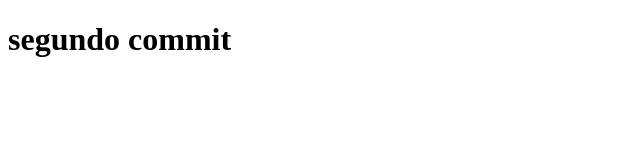
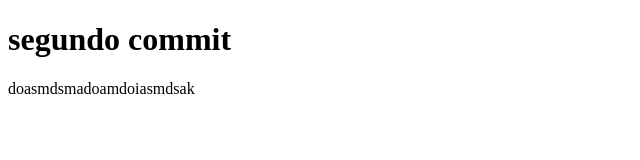
Before and after one commit to jramosi/prueba, a plain HTML site: page index.html in a window 1280 px wide. Shown: the whole page, without its empty margins (0-640 px from the left). Drawn offline with Linux system fonts and the light colour scheme.

Commit message:
desde vsc

```diff
--- a/index.html
+++ b/index.html
@@ -8,5 +8,6 @@
   </head>
   <body>
     <h1>segundo commit</h1>
+    <p>doasmdsmadoamdoiasmdsak</p>
   </body>
 </html>
```
